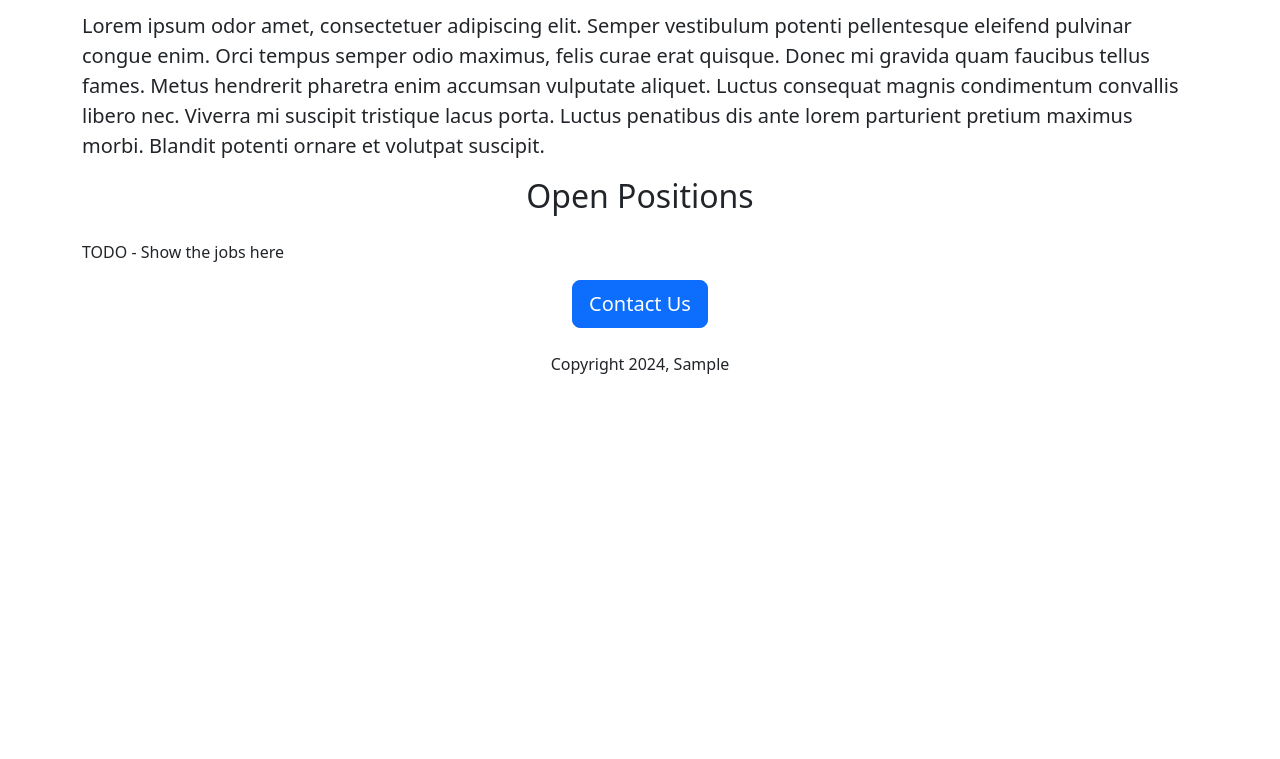
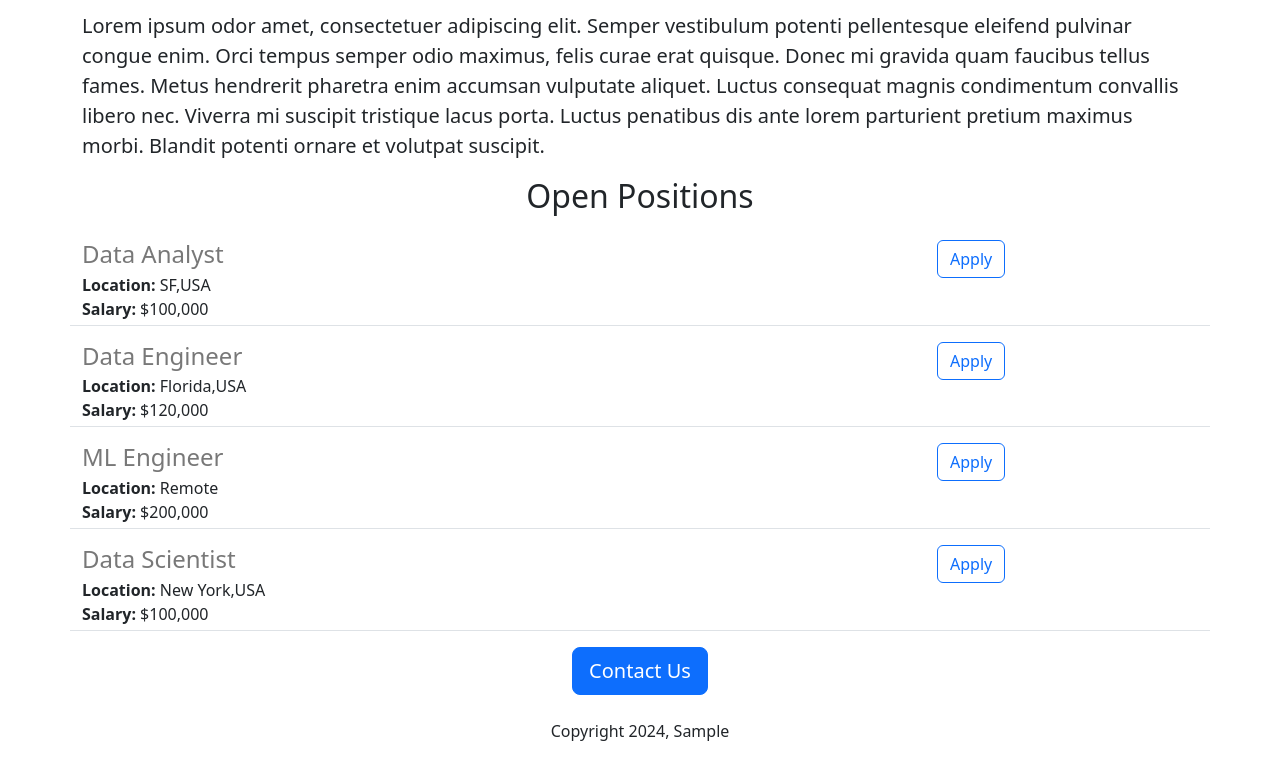
Before and after one commit to Tagore-7/web-application-using-python, a Flask app: page / in a window 1280 px wide. Shown: the part 445-1204 px from the top of the page. Before the commit the page ends 819 px from the top, so only its background shows below. Run offline with Flask 3, Linux system fonts and the light colour scheme.

Commit message:
Added open positions

```diff
--- a/app.py
+++ b/app.py
@@ -1,10 +1,44 @@
-from flask import Flask, render_template
+from flask import Flask, render_template, jsonify
 
 app = Flask(__name__)
 
+JOBS = [
+  {
+    "id": 1,
+    "title": "Data Analyst",
+    "location": "SF,USA",
+    "Salary":"$100,000"
+  },
+  {
+    "id": 2,
+    "title": "Data Engineer",
+    "location": "Florida,USA",
+    "Salary":"$120,000"
+  },
+  {
+    "id": 3,
+    "title": "ML Engineer",
+    "location": "Remote",
+    "Salary":"$200,000"
+  },
+  {
+    "id": 4,
+    "title": "Data Scientist",
+    "location": "New York,USA",
+    "Salary":"$100,000"
+  },
+
+]
+
+
 @app.route("/")
 def hello_world():
-  return render_template('home.html')
+  return render_template('home.html', jobs = JOBS)
+
+
+@app.route("/api/jobs")
+def list_jobs():
+  return jsonify(JOBS)
 
 if __name__ == "__main__":
   app.run(host = '0.0.0.0', debug = True)
--- a/templates/home.html
+++ b/templates/home.html
@@ -27,9 +27,11 @@
     <h2 class="text-center mt-2 mb-4">
       Open Positions
     </h2>
-    <p >
-      TODO - Show the jobs here
-    </p>
+    <div >
+      {% for job in jobs %}
+      {% include 'jobitem.html' %}
+      {% endfor %}
+    </div>
       <div class="text-center">
     <button class="btn btn-primary btn-lg">
       Contact Us
--- /dev/null
+++ b/templates/jobitem.html
@@ -0,0 +1,17 @@
+<div class="border-bottom row" style="margin-bottom: 16px; padding-bottom:4px;">
+  <div class="col-9">
+   <h4
+     style="color:rgb(120,120,120); margin-bottom:4px;"> {{job['title']}}
+   </h4>
+    <div>
+      <b>Location:</b> {{job['location']}}</div>
+    {% if 'Salary' in job %}
+  <div>
+    <b>Salary:</b> {{job['Salary']}}
+  </div>
+    {% endif %}
+</div>
+  <div class="col-3">
+  <button type="button" class="btn btn-outline-primary">Apply</button>
+  </div>
+  </div>
```
